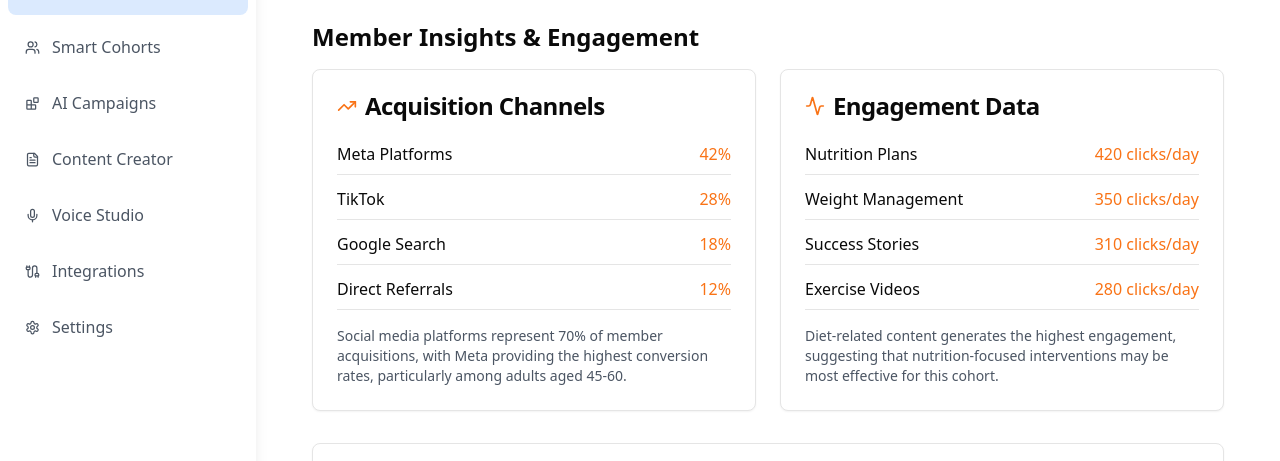
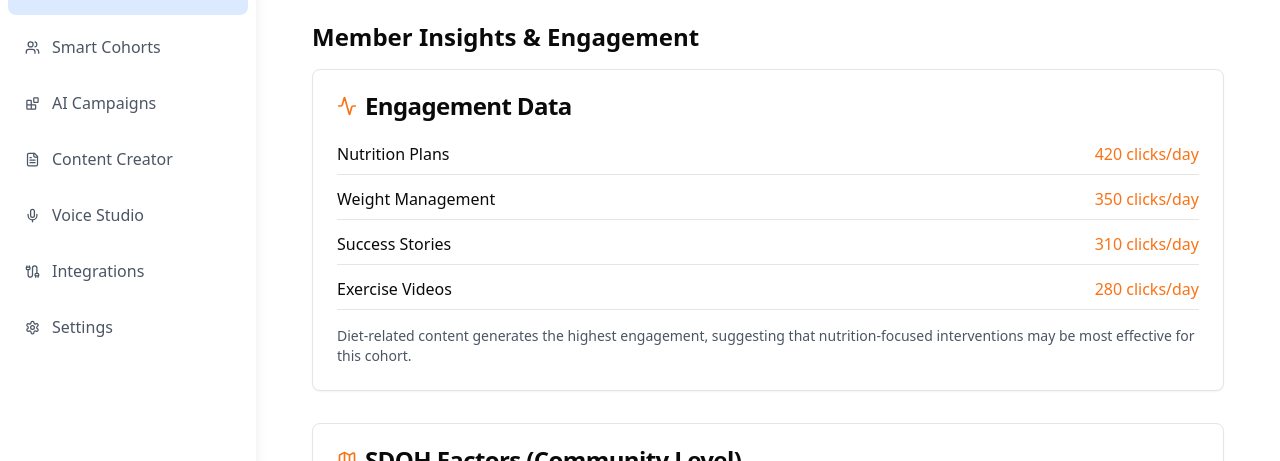
Before and after one commit to aida-na/engagement-demo, a Next.js app: page /insights in a window 1280 px wide. Both pictures are taken after a click on the button "Member Engagement". Shown: the part 194-655 px from the top of the page. Built offline with nearby package versions, Linux system fonts and the light colour scheme.

Commit message:
Update page.js

```diff
--- a/src/app/insights/page.js
+++ b/src/app/insights/page.js
@@ -208,49 +208,7 @@ const PrediabetesReport = () => {
             </Card>
           </div>
 
-          <Card>
-            <CardHeader>
-              <div className="flex items-center gap-2">
-                <BarChart className="h-5 w-5 text-orange-500" />
-                <CardTitle>Member Profiles</CardTitle>
-              </div>
-            </CardHeader>
-            <CardContent>
-              <div className="space-y-3">
-                <div className="flex justify-between items-center">
-                  <span className="text-sm font-medium">Mid-life Adults</span>
-                  <div className="w-2/3 h-5 bg-gray-100 rounded-full overflow-hidden">
-                    <div className="bg-orange-500 h-full rounded-full" style={{ width: '45%' }}></div>
-                  </div>
-                  <span className="text-sm font-medium">45%</span>
-                </div>
-                <div className="flex justify-between items-center">
-                  <span className="text-sm font-medium">Young Adults</span>
-                  <div className="w-2/3 h-5 bg-gray-100 rounded-full overflow-hidden">
-                    <div className="bg-orange-500 h-full rounded-full" style={{ width: '30%' }}></div>
-                  </div>
-                  <span className="text-sm font-medium">30%</span>
-                </div>
-                <div className="flex justify-between items-center">
-                  <span className="text-sm font-medium">Older Adults</span>
-                  <div className="w-2/3 h-5 bg-gray-100 rounded-full overflow-hidden">
-                    <div className="bg-orange-500 h-full rounded-full" style={{ width: '20%' }}></div>
-                  </div>
-                  <span className="text-sm font-medium">20%</span>
-                </div>
-                <div className="flex justify-between items-center">
-                  <span className="text-sm font-medium">Students</span>
-                  <div className="w-2/3 h-5 bg-gray-100 rounded-full overflow-hidden">
-                    <div className="bg-orange-500 h-full rounded-full" style={{ width: '5%' }}></div>
-                  </div>
-                  <span className="text-sm font-medium">5%</span>
-                </div>
-              </div>
-              <div className="mt-4 text-sm text-gray-600">
-                <p>Mid-life adults (ages 40-60) represent the largest demographic segment, with unique challenges around work-life balance affecting health management.</p>
-              </div>
-            </CardContent>
-          </Card>
+
         </div>
       )}
 
@@ -258,38 +216,7 @@ const PrediabetesReport = () => {
       {activeTab === 'engagement' && (
         <div>
           <h2 className="text-2xl font-semibold mb-4">Member Insights & Engagement</h2>
-          <div className="grid grid-cols-1 md:grid-cols-2 gap-6 mb-8">
-            <Card>
-              <CardHeader>
-                <div className="flex items-center gap-2">
-                  <TrendingUp className="h-5 w-5 text-orange-500" />
-                  <CardTitle>Acquisition Channels</CardTitle>
-                </div>
-              </CardHeader>
-              <CardContent>
-                <div className="space-y-3">
-                  <div className="flex justify-between border-b pb-2">
-                    <span className="font-medium">Meta Platforms</span>
-                    <span className="text-orange-500 font-medium">42%</span>
-                  </div>
-                  <div className="flex justify-between border-b pb-2">
-                    <span className="font-medium">TikTok</span>
-                    <span className="text-orange-500 font-medium">28%</span>
-                  </div>
-                  <div className="flex justify-between border-b pb-2">
-                    <span className="font-medium">Google Search</span>
-                    <span className="text-orange-500 font-medium">18%</span>
-                  </div>
-                  <div className="flex justify-between border-b pb-2">
-                    <span className="font-medium">Direct Referrals</span>
-                    <span className="text-orange-500 font-medium">12%</span>
-                  </div>
-                </div>
-                <div className="mt-4 text-sm text-gray-600">
-                  <p>Social media platforms represent 70% of member acquisitions, with Meta providing the highest conversion rates, particularly among adults aged 45-60.</p>
-                </div>
-              </CardContent>
-            </Card>
+          <div className="grid grid-cols-1 md:grid-cols-1 gap-6 mb-8">
 
             <Card>
               <CardHeader>
```
